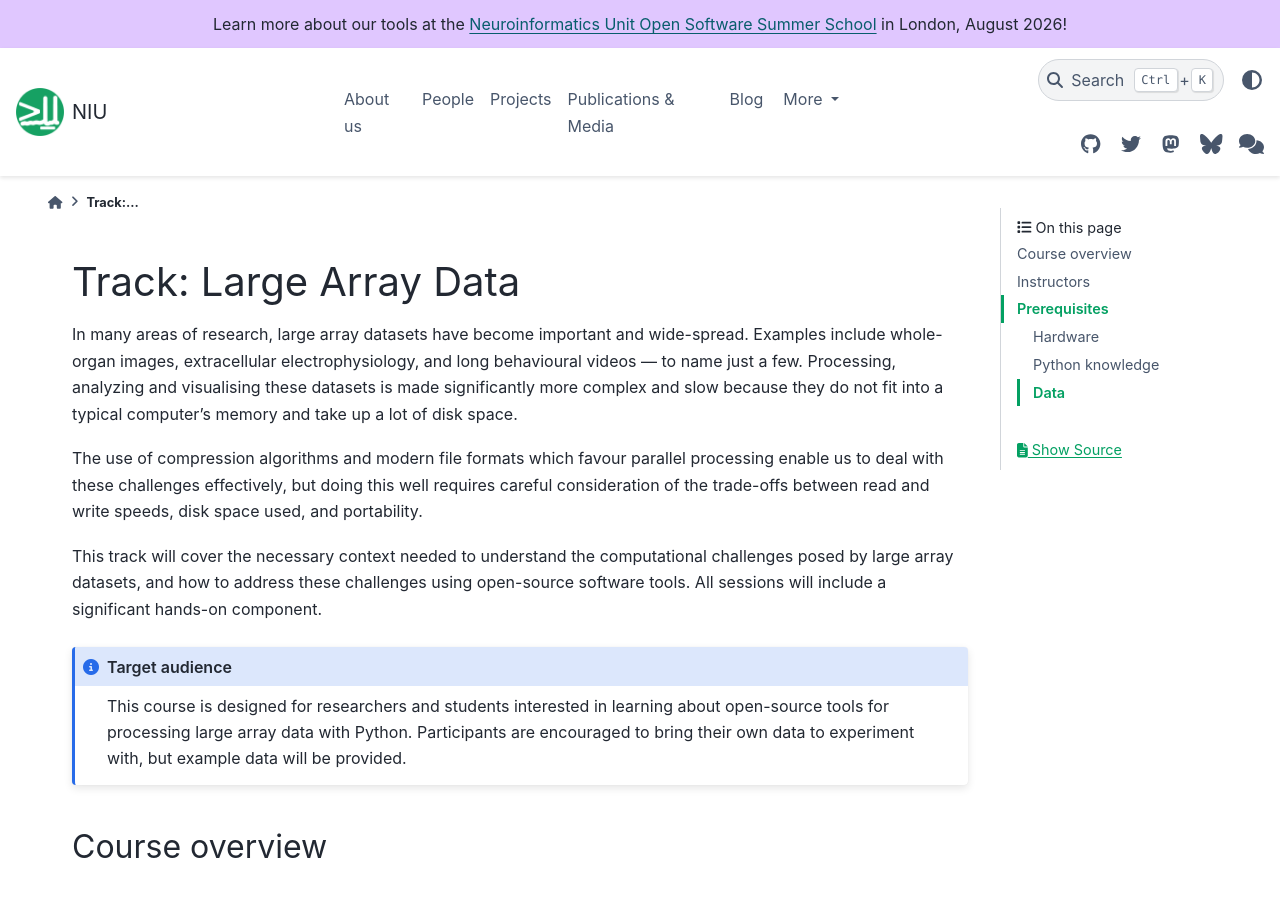
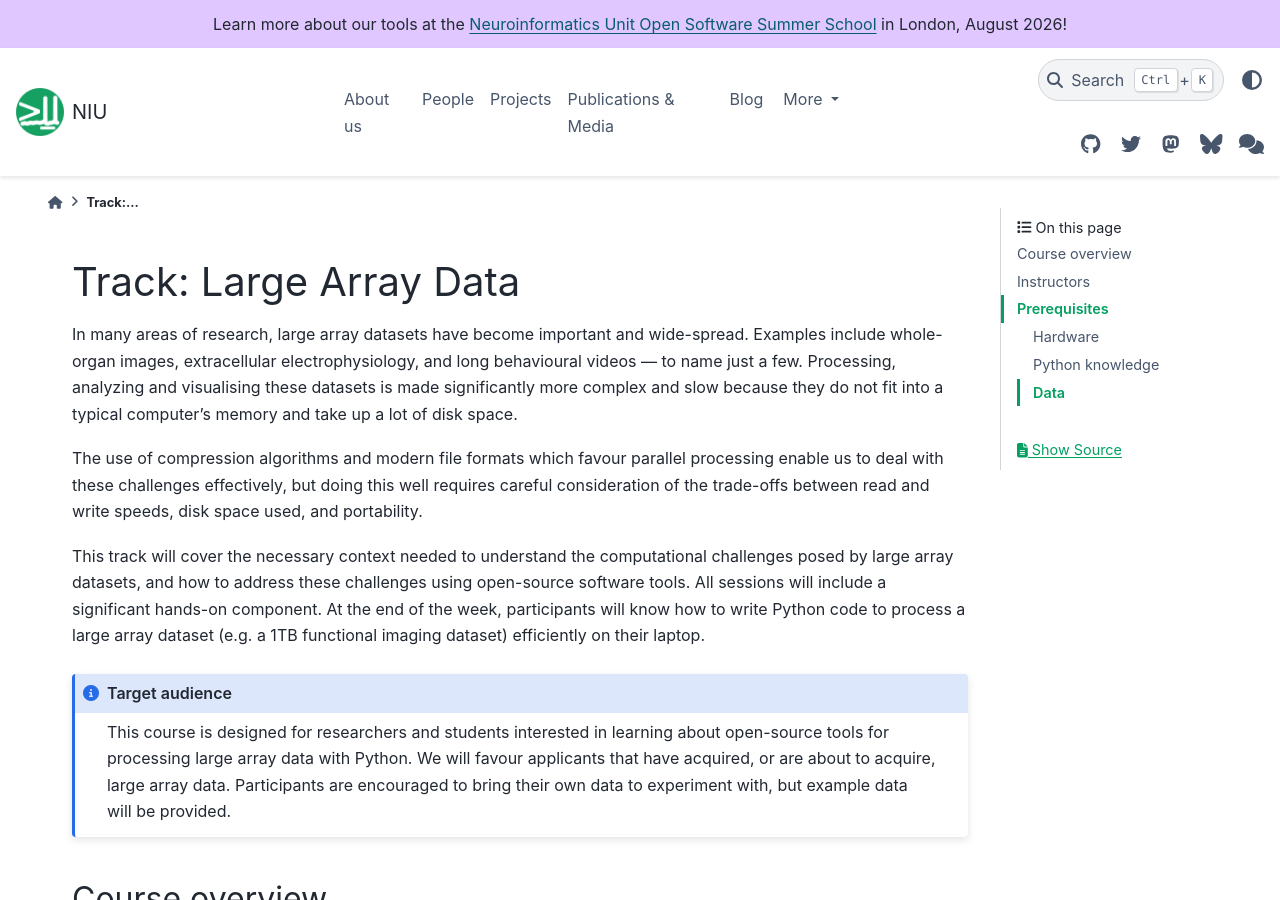
Before and after one commit to neuroinformatics-unit/neuroinformatics-unit.github.io, a Sphinx documentation site: the page built from docs/source/open-software-summer-school/2026/large-data.md, in a window 1280 px wide and 900 px high. Built offline with Sphinx 7.4.7 and the PyData theme 0.15.4, drawn with Linux system fonts in a browser that asks for light colours; nearby versions of some CDN libraries; some of the changed text lies outside the part shown.

```diff
--- a/docs/source/open-software-summer-school/2026/large-data.md
+++ b/docs/source/open-software-summer-school/2026/large-data.md
@@ -5,12 +5,12 @@
 
 The use of compression algorithms and modern file formats which favour parallel processing enable us to deal with these challenges effectively, but doing this well requires careful consideration of the trade-offs between read and write speeds, disk space used, and portability.
 
-This track will cover the necessary context needed to understand the computational challenges posed by large array datasets, and how to address these challenges using open-source software tools. All sessions will include a significant hands-on component.
+This track will cover the necessary context needed to understand the computational challenges posed by large array datasets, and how to address these challenges using open-source software tools. All sessions will include a significant hands-on component. At the end of the week, participants will know how to write Python code to process a large array dataset (e.g. a 1TB functional imaging dataset) efficiently on their laptop.
 
 ::: {admonition} Target audience
 :class: note
 
-This course is designed for researchers and students interested in learning about open-source tools for processing large array data with Python. Participants are encouraged to bring their own data to experiment with, but example data will be provided.
+This course is designed for researchers and students interested in learning about open-source tools for processing large array data with Python. We will favour applicants that have acquired, or are about to acquire, large array data. Participants are encouraged to bring their own data to experiment with, but example data will be provided.
 :::
 
 ## Course overview
```
Also changed, not shown: other parts of docs/source/open-software-summer-school/2026/large-data.md (+2 -0 lines).
